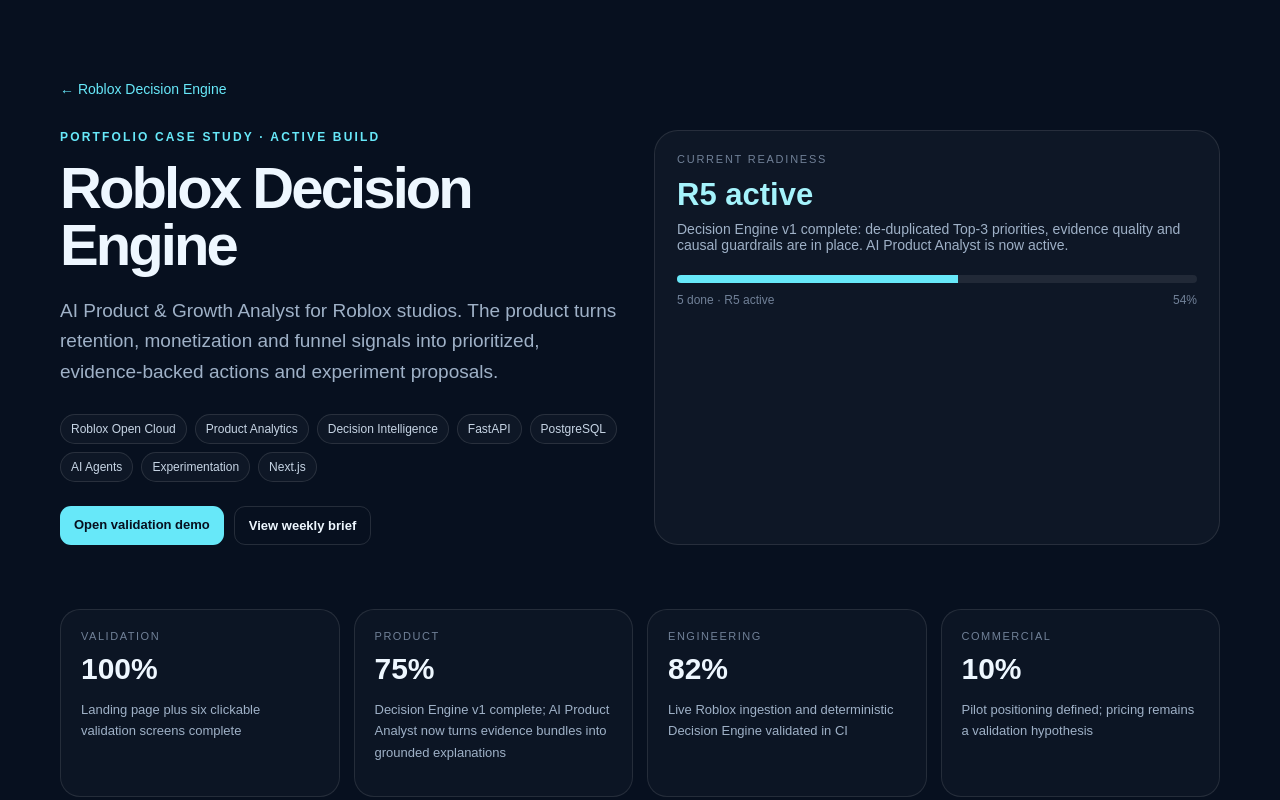
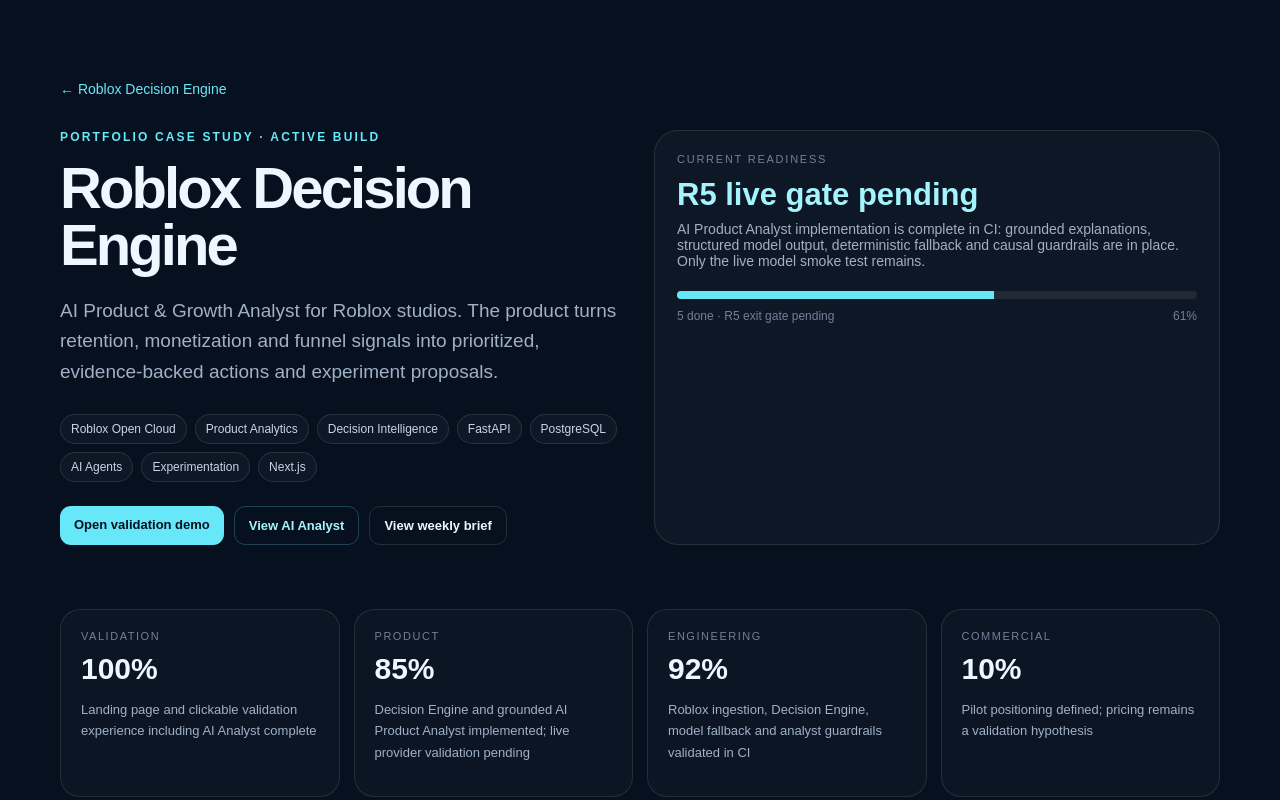
Before and after one commit to danielwauer-maker/roblox-decision-engine, a Next.js app in the folder apps/web/: page /portfolio in a window 1280 px wide. Shown: the top 800 px of the page. Built offline with nearby package versions, Linux system fonts and the light colour scheme.

Commit message:
docs(r5): update portfolio for live model exit gate

```diff
--- a/apps/web/app/portfolio/page.tsx
+++ b/apps/web/app/portfolio/page.tsx
@@ -27,21 +27,21 @@ export default function PortfolioPage() {
             <h1 style={{ margin: "16px 0 0", fontSize: "clamp(42px, 11vw, 58px)", lineHeight: 0.98, letterSpacing: "-.05em" }}>Roblox Decision Engine</h1>
             <p style={{ marginTop: 22, maxWidth: 760, color: "#9fb1c7", fontSize: "clamp(17px, 4.5vw, 19px)", lineHeight: 1.62 }}>AI Product & Growth Analyst for Roblox studios. The product turns retention, monetization and funnel signals into prioritized, evidence-backed actions and experiment proposals.</p>
             <div style={{ display: "flex", flexWrap: "wrap", gap: 8, marginTop: 26 }}>{capabilities.map((item) => <span key={item} style={{ border: "1px solid rgba(255,255,255,.11)", background: "rgba(255,255,255,.03)", borderRadius: 999, padding: "7px 10px", fontSize: 12, color: "#c7d5e5" }}>{item}</span>)}</div>
-            <div style={{ display: "flex", gap: 10, flexWrap: "wrap", marginTop: 24 }}><a href="/demo" style={{ background: "#67e8f9", color: "#07101f", padding: "11px 14px", borderRadius: 11, fontWeight: 800, textDecoration: "none", fontSize: 13 }}>Open validation demo</a><a href="/demo/report" style={{ border: "1px solid rgba(255,255,255,.12)", color: "#eef7ff", padding: "11px 14px", borderRadius: 11, fontWeight: 700, textDecoration: "none", fontSize: 13 }}>View weekly brief</a></div>
+            <div style={{ display: "flex", gap: 10, flexWrap: "wrap", marginTop: 24 }}><a href="/demo" style={{ background: "#67e8f9", color: "#07101f", padding: "11px 14px", borderRadius: 11, fontWeight: 800, textDecoration: "none", fontSize: 13 }}>Open validation demo</a><a href="/demo/analyst" style={{ border: "1px solid rgba(103,232,249,.24)", color: "#a5f3fc", padding: "11px 14px", borderRadius: 11, fontWeight: 700, textDecoration: "none", fontSize: 13 }}>View AI Analyst</a><a href="/demo/report" style={{ border: "1px solid rgba(255,255,255,.12)", color: "#eef7ff", padding: "11px 14px", borderRadius: 11, fontWeight: 700, textDecoration: "none", fontSize: 13 }}>View weekly brief</a></div>
           </div>
           <aside style={{ border: "1px solid rgba(255,255,255,.1)", background: "rgba(255,255,255,.03)", borderRadius: 24, padding: 22 }}>
             <div style={{ color: "#718198", fontSize: 11, letterSpacing: ".16em", textTransform: "uppercase" }}>Current readiness</div>
-            <div style={{ marginTop: 12, fontSize: "clamp(26px, 7vw, 31px)", fontWeight: 700, color: "#a5f3fc" }}>R5 active</div>
-            <div style={{ marginTop: 8, color: "#9fb1c7", fontSize: 14 }}>Decision Engine v1 complete: de-duplicated Top-3 priorities, evidence quality and causal guardrails are in place. AI Product Analyst is now active.</div>
-            <div style={{ marginTop: 22, height: 8, borderRadius: 99, background: "rgba(255,255,255,.08)", overflow: "hidden" }}><div style={{ width: "54%", height: "100%", background: "#67e8f9" }} /></div>
-            <div style={{ marginTop: 10, display: "flex", justifyContent: "space-between", gap: 12, color: "#718198", fontSize: 12 }}><span>5 done · R5 active</span><span>54%</span></div>
+            <div style={{ marginTop: 12, fontSize: "clamp(26px, 7vw, 31px)", fontWeight: 700, color: "#a5f3fc" }}>R5 live gate pending</div>
+            <div style={{ marginTop: 8, color: "#9fb1c7", fontSize: 14 }}>AI Product Analyst implementation is complete in CI: grounded explanations, structured model output, deterministic fallback and causal guardrails are in place. Only the live model smoke test remains.</div>
+            <div style={{ marginTop: 22, height: 8, borderRadius: 99, background: "rgba(255,255,255,.08)", overflow: "hidden" }}><div style={{ width: "61%", height: "100%", background: "#67e8f9" }} /></div>
+            <div style={{ marginTop: 10, display: "flex", justifyContent: "space-between", gap: 12, color: "#718198", fontSize: 12 }}><span>5 done · R5 exit gate pending</span><span>61%</span></div>
           </aside>
         </div>
       </section>
 
       <section style={{ maxWidth: 1160, margin: "0 auto", padding: "20px clamp(20px, 5vw, 24px)" }}>
         <div style={{ display: "grid", gap: 14, gridTemplateColumns: "repeat(auto-fit, minmax(200px, 1fr))" }}>
-          {[["Validation", "100%", "Landing page plus six clickable validation screens complete"],["Product", "75%", "Decision Engine v1 complete; AI Product Analyst now turns evidence bundles into grounded explanations"],["Engineering", "82%", "Live Roblox ingestion and deterministic Decision Engine validated in CI"],["Commercial", "10%", "Pilot positioning defined; pricing remains a validation hypothesis"]].map(([label, value, copy]) => <article key={label} style={{ border: "1px solid rgba(255,255,255,.1)", background: "rgba(255,255,255,.025)", borderRadius: 20, padding: 20 }}><div style={{ color: "#718198", fontSize: 11, letterSpacing: ".14em", textTransform: "uppercase" }}>{label}</div><div style={{ marginTop: 10, fontSize: 30, fontWeight: 700 }}>{value}</div><p style={{ color: "#9fb1c7", fontSize: 13, lineHeight: 1.65 }}>{copy}</p></article>)}
+          {[["Validation", "100%", "Landing page and clickable validation experience including AI Analyst complete"],["Product", "85%", "Decision Engine and grounded AI Product Analyst implemented; live provider validation pending"],["Engineering", "92%", "Roblox ingestion, Decision Engine, model fallback and analyst guardrails validated in CI"],["Commercial", "10%", "Pilot positioning defined; pricing remains a validation hypothesis"]].map(([label, value, copy]) => <article key={label} style={{ border: "1px solid rgba(255,255,255,.1)", background: "rgba(255,255,255,.025)", borderRadius: 20, padding: 20 }}><div style={{ color: "#718198", fontSize: 11, letterSpacing: ".14em", textTransform: "uppercase" }}>{label}</div><div style={{ marginTop: 10, fontSize: 30, fontWeight: 700 }}>{value}</div><p style={{ color: "#9fb1c7", fontSize: 13, lineHeight: 1.65 }}>{copy}</p></article>)}
         </div>
       </section>
 
```
